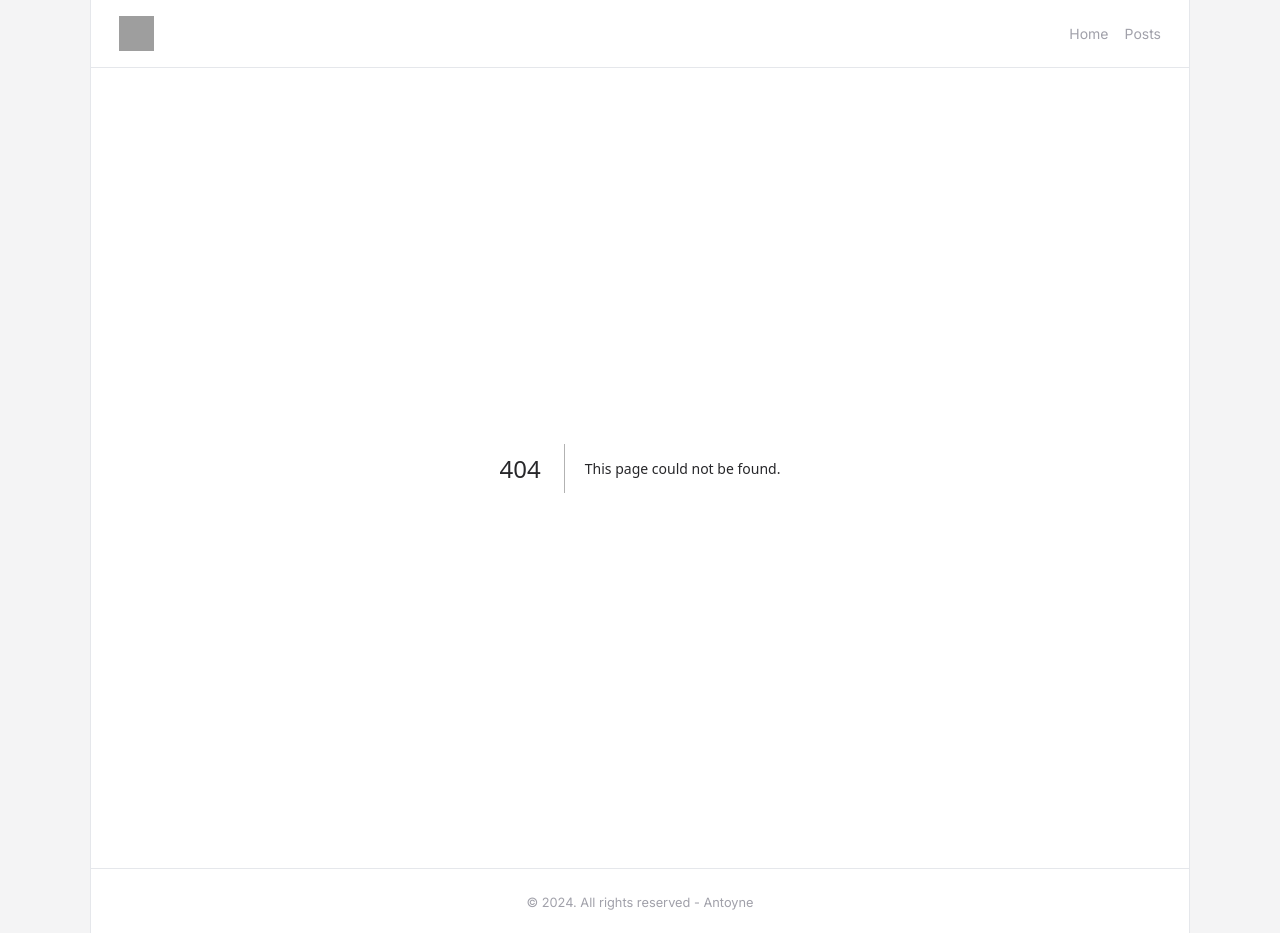
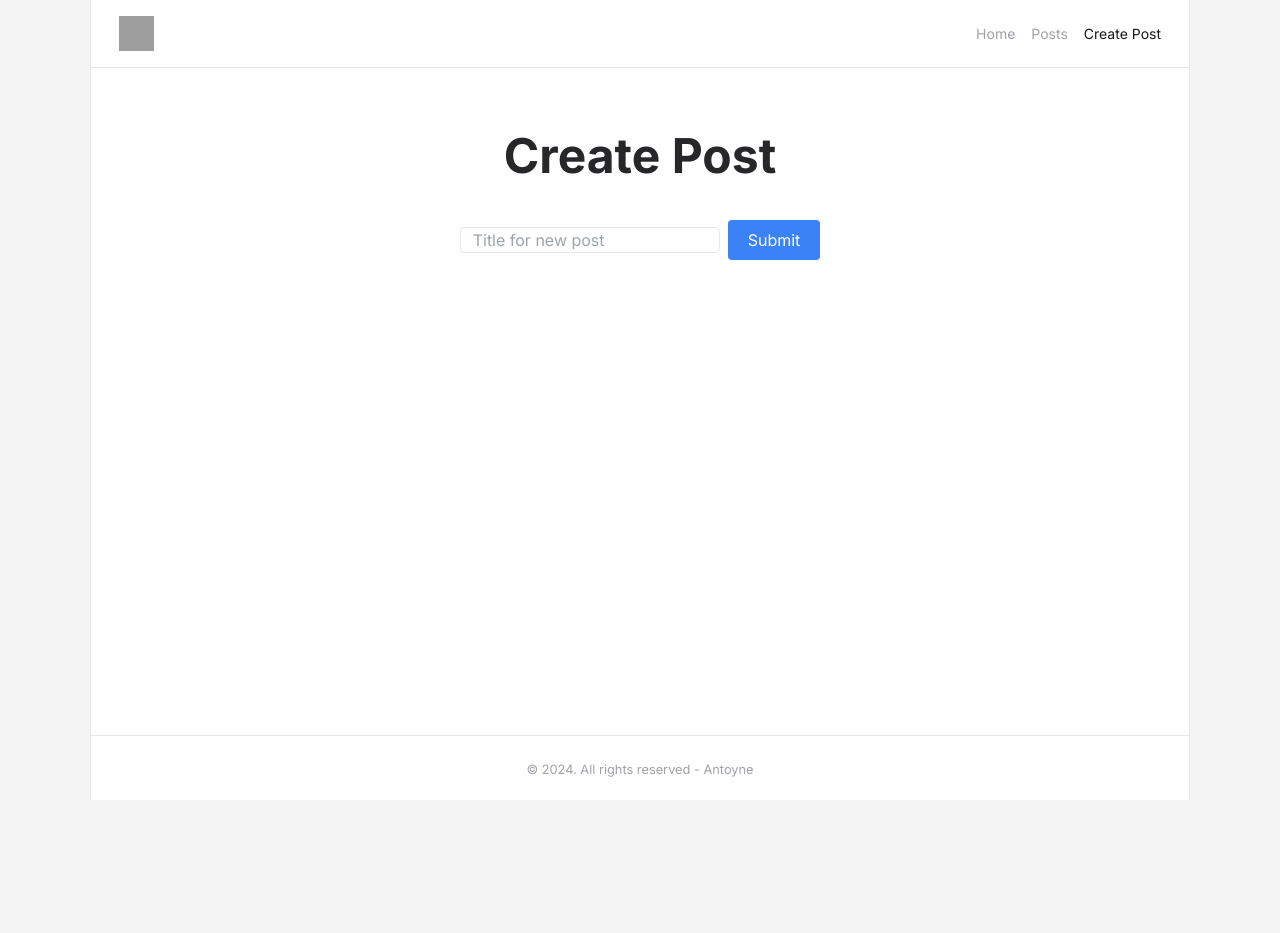
Before and after one commit to Ant0yne/nextjs-blog-test, a Next.js app: page /create-post in a window 1280 px wide. Before the commit this address had no page. After the commit the page ends 800 px from the top, so only its background shows below. Built offline with nearby package versions, Linux system fonts and the light colour scheme; grey boxes are pictures that could not be loaded.

Commit message:
server action

```diff
--- /dev/null
+++ b/src/actions/actions.ts
@@ -0,0 +1,6 @@
+"use server";
+
+export const createPost = async (formData: FormData) => {
+	const title = formData.get("title") as string;
+	console.log(title);
+};
--- /dev/null
+++ b/src/app/create-post/page.tsx
@@ -0,0 +1,25 @@
+import { createPost } from "@/actions/actions";
+import React from "react";
+
+const CreatePost = () => {
+	return (
+		<main className="text-center pt-16 px-5">
+			<h1 className="text-4xl md:text-5xl font-bold mb-5">Create Post</h1>
+			<form action={createPost} className="h-10 space-x-2 mt-10">
+				<input
+					className="border rounded px-3"
+					type="text"
+					name="title"
+					id="title"
+					placeholder="Title for new post"
+					required
+				/>
+				<button className="h-full bg-blue-500 px-5 rounded text-white">
+					Submit
+				</button>
+			</form>
+		</main>
+	);
+};
+
+export default CreatePost;
--- a/src/components/Header/index.tsx
+++ b/src/components/Header/index.tsx
@@ -7,6 +7,7 @@
 const navLinks = [
 	{ href: "/", label: "Home" },
 	{ href: "/posts", label: "Posts" },
+	{ href: "/create-post", label: "Create Post" },
 ];
 
 const Header = () => {
```
